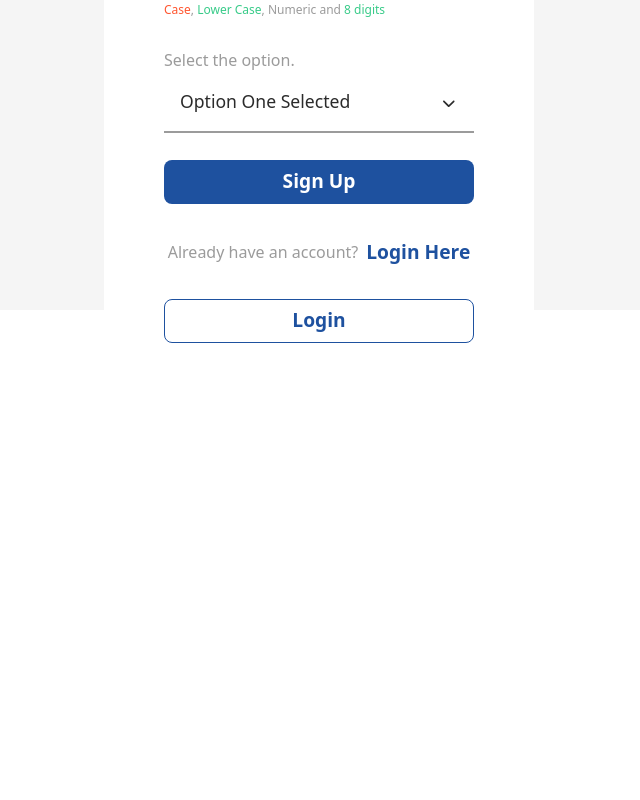
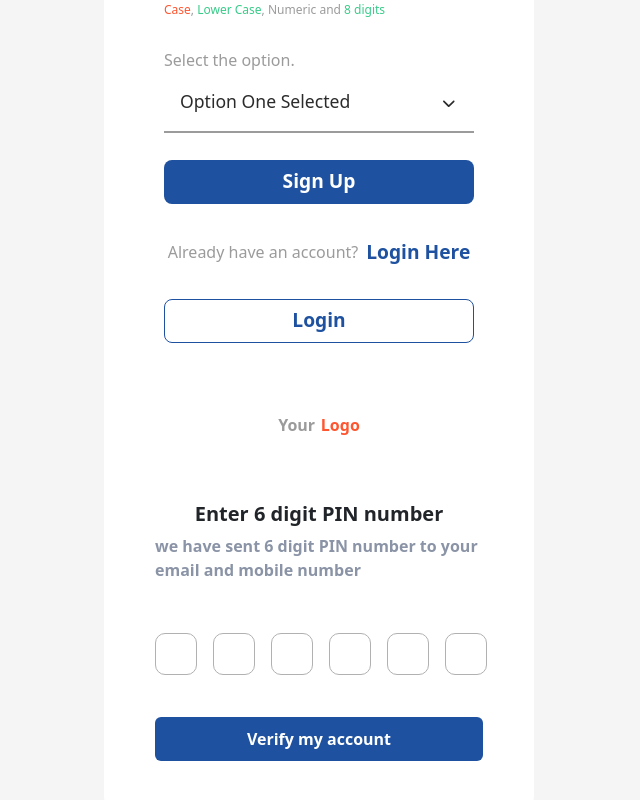
Before and after one commit to arafatlsn/register-form-project, a React (Create React App) app: page / in a window 1280 px wide. Shown: the part 490-1290 px from the top of the page, without its empty margins (321-961 px from the left). Before the commit the page ends 884 px from the top, so only its background shows below. Built offline with nearby package versions, Linux system fonts and the light colour scheme.

Commit message:
vefiry page done

```diff
--- a/src/Components/RegisterForm.js
+++ b/src/Components/RegisterForm.js
@@ -14,7 +14,7 @@ const Handler = () => {
   const [inputPassword, setInputPassword] = useState("");
 
   // dropdown selection state
-  const [visibleDropdown, setVisibleDropdown] = useState(false)
+  const [visibleDropdown, setVisibleDropdown] = useState(false);
   const [selectedOption, setSelectedOption] = useState("Option One Selected");
 
   // main container
@@ -52,7 +52,9 @@ const Handler = () => {
                     const validateFirstName = (name) => {
                       return String(name).match(/^[a-z ,.'-]+$/);
                     };
-                    const validFirstName = validateFirstName(value.toLowerCase());
+                    const validFirstName = validateFirstName(
+                      value.toLowerCase()
+                    );
                     if (!validFirstName) {
                       setErrorArray([...errorArray, 1]);
                     } else {
@@ -77,7 +79,7 @@ const Handler = () => {
               </div>
 
               {/* last name  */}
-              <div className={styles.firstName}>
+              <div className={styles.lastName}>
                 <label
                   htmlFor="lastName"
                   className={`${
@@ -92,7 +94,7 @@ const Handler = () => {
                     const validateLastName = (name) => {
                       return String(name).match(/^[a-z ,.'-]+$/);
                     };
-                    const validLastName = validateLastName(value.toLowerCase());
+                    const validLastName = validateLastName(value.toLowerCase);
                     if (!validLastName) {
                       setErrorArray([...errorArray, 2]);
                     } else {
@@ -261,7 +263,10 @@ const Handler = () => {
             {/* select option field  */}
             <div className={styles.dropdownContainer}>
               <span>Select the option.</span>
-              <div onClick={() => setVisibleDropdown(true)} className={styles.selectedOption}>
+              <div
+                onClick={() => setVisibleDropdown(true)}
+                className={styles.selectedOption}
+              >
                 <span>{selectedOption}</span>{" "}
                 <span>
                   <IoIosArrowDown />
@@ -269,18 +274,18 @@ const Handler = () => {
               </div>
 
               {/* dropsown hidden div  */}
-              {
-                visibleDropdown && <div className={styles.invisibleContainer}>
-                <div onClick={() => {
-                  setSelectedOption("Option One Selected")
-                  setTimeout(() => setVisibleDropdown(false), 100)
-                  }}>
-                  <span>Option One Selected</span>{" "}
-                  <span>
-                  </span>
+              {visibleDropdown && (
+                <div className={styles.invisibleContainer}>
+                  <div
+                    onClick={() => {
+                      setSelectedOption("Option One Selected");
+                      setTimeout(() => setVisibleDropdown(false), 100);
+                    }}
+                  >
+                    <span>Option One Selected</span> <span></span>
+                  </div>
                 </div>
-                </div>
-              }
+              )}
             </div>
 
             {/* checkbox field  */}
--- a/src/Components/RegisterPage.js
+++ b/src/Components/RegisterPage.js
@@ -1,7 +1,11 @@
 import RegisterForm from './RegisterForm'
+import VerifyForm from './VerifyForm'
 
 const Handler = () => {
-  return <div><RegisterForm/></div>
+  return <div>
+    <RegisterForm/>
+    <VerifyForm/>
+  </div>
 }
 
 export default Handler;
--- /dev/null
+++ b/src/Components/Styles/VerifyForm.module.css
@@ -0,0 +1,128 @@
+.mainContainer {
+  height: 100vh;
+  width: 100vw;
+  background-color: whitesmoke;
+  display: flex;
+  justify-content: center;
+}
+
+.formContainer {
+  height: min-content;
+  margin-top: 3rem;
+  background-color: white;
+  width: 430px;
+  padding: 51px;
+  border-radius: 1rem;
+}
+
+.logoContainer h1 {
+  font-size: 22px;
+  text-align: center;
+}
+
+.logoContainer h1 span:nth-child(1) {
+  color: #9b9b9b;
+}
+
+.logoContainer h1 span:nth-child(2) {
+  color: #ff5630;
+}
+
+.logoContainer h3 {
+  text-align: center;
+  margin-top: 67px;
+  font-size: 20px;
+  font-weight: bold;
+}
+
+.logoContainer span {
+  text-align: center;
+  font-size: 16px;
+  color: #8a94a6;
+  font-weight: 600;
+}
+
+.formSection {
+  margin-top: 51px;
+}
+
+.verifyCodeContainer input {
+  border: none;
+  color: white;
+}
+
+.inputFieldContainer {
+  display: flex;
+  gap: 1rem;
+}
+
+.inputFiled {
+  width: 42px;
+  height: 42px;
+  border: 1px solid #B1B1B1;
+  padding: 1rem;
+  margin: 0;
+  display: flex;
+  justify-content: center;
+  align-items: center;
+  font-size: 20px;
+  color: black;
+  border-radius: 10px;
+}
+
+.active {
+  width: 42px;
+  height: 42px;
+  border: 1px solid #1e519f;
+  padding: 1rem;
+  margin: 0;
+  display: flex;
+  justify-content: center;
+  align-items: center;
+  font-size: 20px;
+  color: black;
+  border-radius: 10px;
+}
+
+.activeInputFieled{
+  border: 1px solid #1e519f;
+}
+
+.varifyButtonContainer button {
+  width: 100%;
+  height: 44px;
+  color: white;
+  background-color: #1e519f;
+  font-weight: 700;
+  border-radius: 6px;
+  border: none;
+  margin-top: 1rem;
+}
+
+/* Chrome, Safari, Edge, Opera */
+input::-webkit-outer-spin-button,
+input::-webkit-inner-spin-button {
+  -webkit-appearance: none;
+  margin: 0;
+}
+
+/* Firefox */
+input[type="number"] {
+  -moz-appearance: textfield;
+}
+
+@media screen and (max-width: 480px) {
+
+  .mainContainer {
+    overflow: hidden;
+  }
+
+  .formContainer {
+    height: min-content;
+    margin-top: 3rem;
+    background-color: white;
+    width: 100vw;
+    border-radius: 1rem;
+    padding: 21px;
+  }
+}
--- /dev/null
+++ b/src/Components/VerifyForm.js
@@ -0,0 +1,116 @@
+import { useState } from "react";
+import styles from "./Styles/VerifyForm.module.css";
+
+const Handler = () => {
+  const [verifyCode, setVerifyCode] = useState([]);
+  const [inputValue, setInputValue] = useState("");
+  console.log(inputValue.length);
+
+  return (
+    <div className={styles.mainContainer}>
+      <div className={styles.formContainer}>
+        {/* logo container  */}
+        <div className={styles.logoContainer}>
+          <h1>
+            <span>Your</span> <span>Logo</span>
+          </h1>
+          <h3>Enter 6 digit PIN number</h3>
+          <span>
+            we have sent 6 digit PIN number to your email and mobile number
+          </span>
+        </div>
+
+        {/* form section  */}
+        <div className={styles.formSection}>
+          <form>
+            <div className={styles.verifyCodeContainer}>
+              <label htmlFor="verifyCode">
+                <div className={styles.inputFieldContainer}>
+                  <p
+                    className={`${
+                      verifyCode.length - 1 >= 0
+                        ? styles.active
+                        : styles.inputFiled
+                    }`}
+                  >
+                    {verifyCode[0]}
+                  </p>
+                  <p
+                    className={`${
+                      verifyCode.length - 1 >= 1
+                        ? styles.active
+                        : styles.inputFiled
+                    }`}
+                  >
+                    {verifyCode[1]}
+                  </p>
+                  <p
+                    className={`${
+                      verifyCode.length - 1 >= 2
+                        ? styles.active
+                        : styles.inputFiled
+                    }`}
+                  >
+                    {verifyCode[2]}
+                  </p>
+                  <p
+                    className={`${
+                      verifyCode.length - 1 >= 3
+                        ? styles.active
+                        : styles.inputFiled
+                    }`}
+                  >
+                    {verifyCode[3]}
+                  </p>
+                  <p
+                    className={`${
+                      verifyCode.length - 1 >= 4
+                        ? styles.active
+                        : styles.inputFiled
+                    }`}
+                  >
+                    {verifyCode[4]}
+                  </p>
+                  <p
+                    className={`${
+                      verifyCode.length - 1 >= 5
+                        ? styles.active
+                        : styles.inputFiled
+                    }`}
+                  >
+                    {verifyCode[5]}
+                  </p>
+                </div>
+                <input
+                  onChange={(e) => {
+                    const value = e.target.value;
+                    const lastChar = value[value.length - 1];
+                    if (value.length <= 6) {
+                      setInputValue(value);
+                      setVerifyCode([...verifyCode, lastChar]);
+                    }
+
+                    if (value.length !== verifyCode.length + 1) {
+                      setVerifyCode([]);
+                      setInputValue("");
+                    }
+                  }}
+                  type="number"
+                  name="verifyCode"
+                  id="verifyCode"
+                  value={inputValue}
+                />
+              </label>
+            </div>
+
+            <div className={styles.varifyButtonContainer}>
+              <button>Verify my account</button>
+            </div>
+          </form>
+        </div>
+      </div>
+    </div>
+  );
+};
+
+export default Handler;
```
